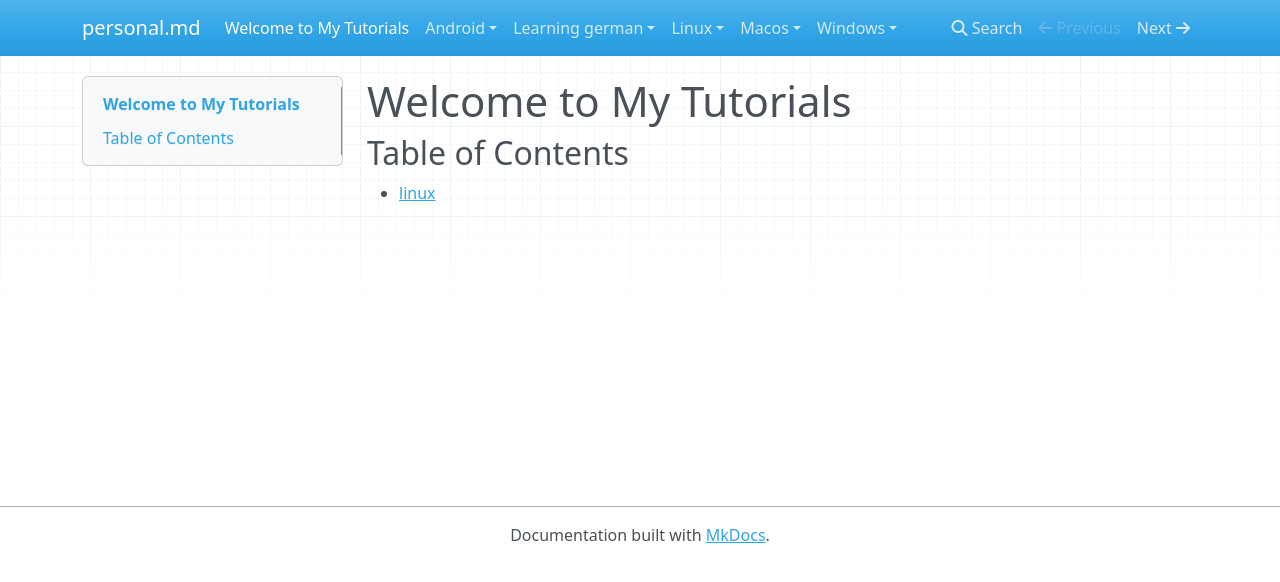
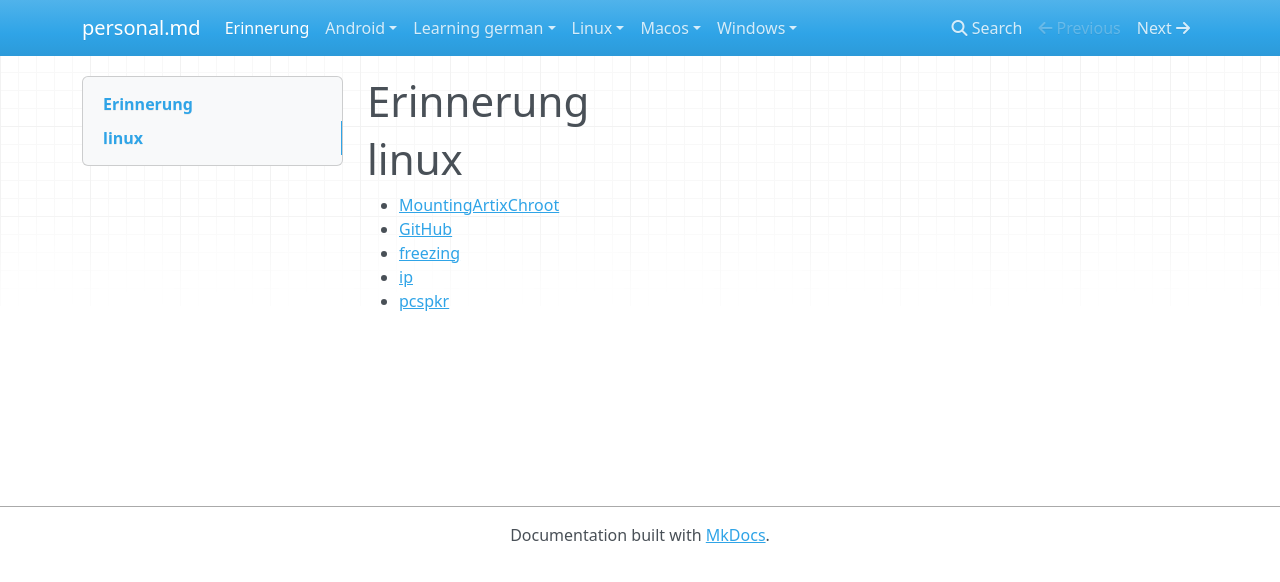
Before and after one commit to karasudidntwakeup/karasudidntwakeup.github.io, an MkDocs documentation site: the page built from docs/index.md, in a window 1280 px wide. Shown: the top 582 px of the page. Built offline with MkDocs 1.6.1, drawn with Linux system fonts in a browser that asks for light colours; nearby versions of some CDN libraries.

```diff
--- a/docs/index.md
+++ b/docs/index.md
@@ -1,7 +1,10 @@
-# Welcome to My Tutorials
+# Erinnerung
 
 
-## Table of Contents
 
-
-- [linux](#linux/MountingArtixChroot.md)
+# linux
+- [MountingArtixChroot](linux/MountingArtixChroot.md)
+- [GitHub](linux/GitHub.md)
+- [freezing](linux/freezing.md)
+- [ip](linux/ip.md)
+- [pcspkr](linux/pcspkr.md)
```
